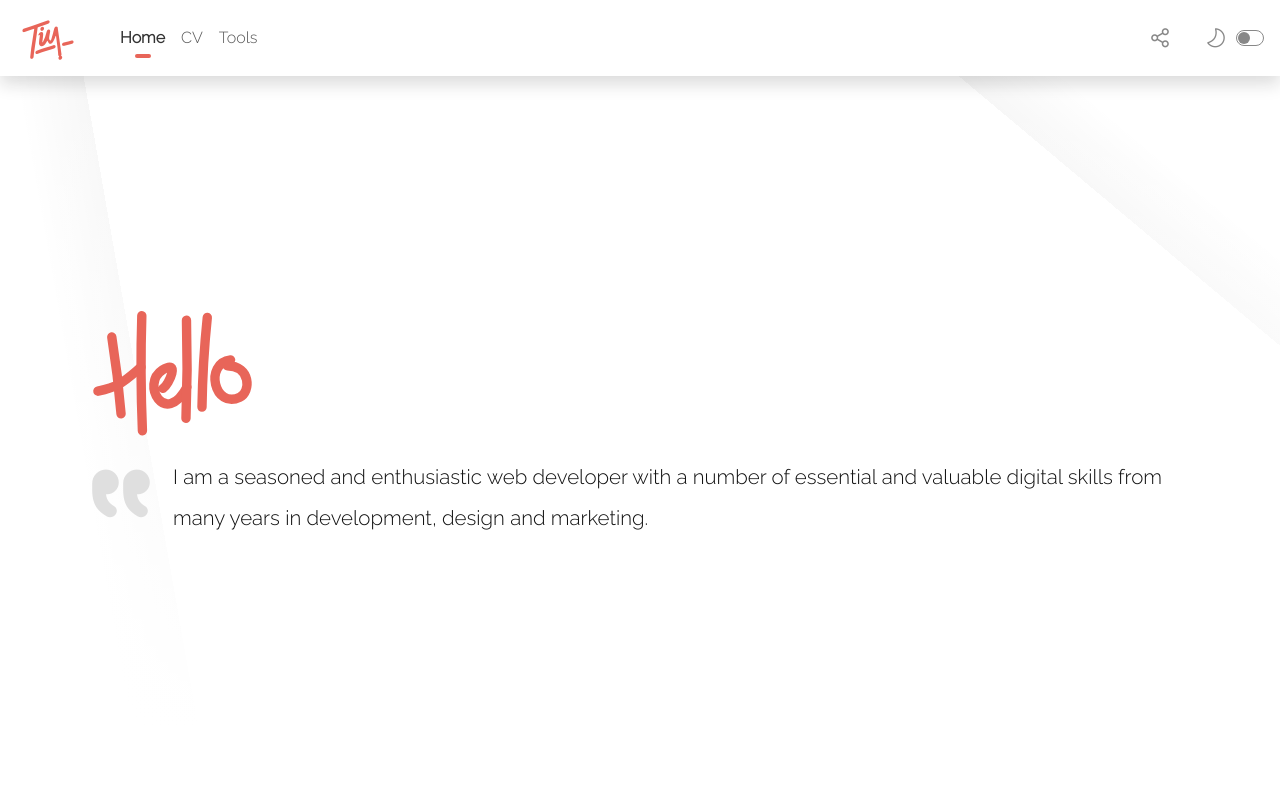
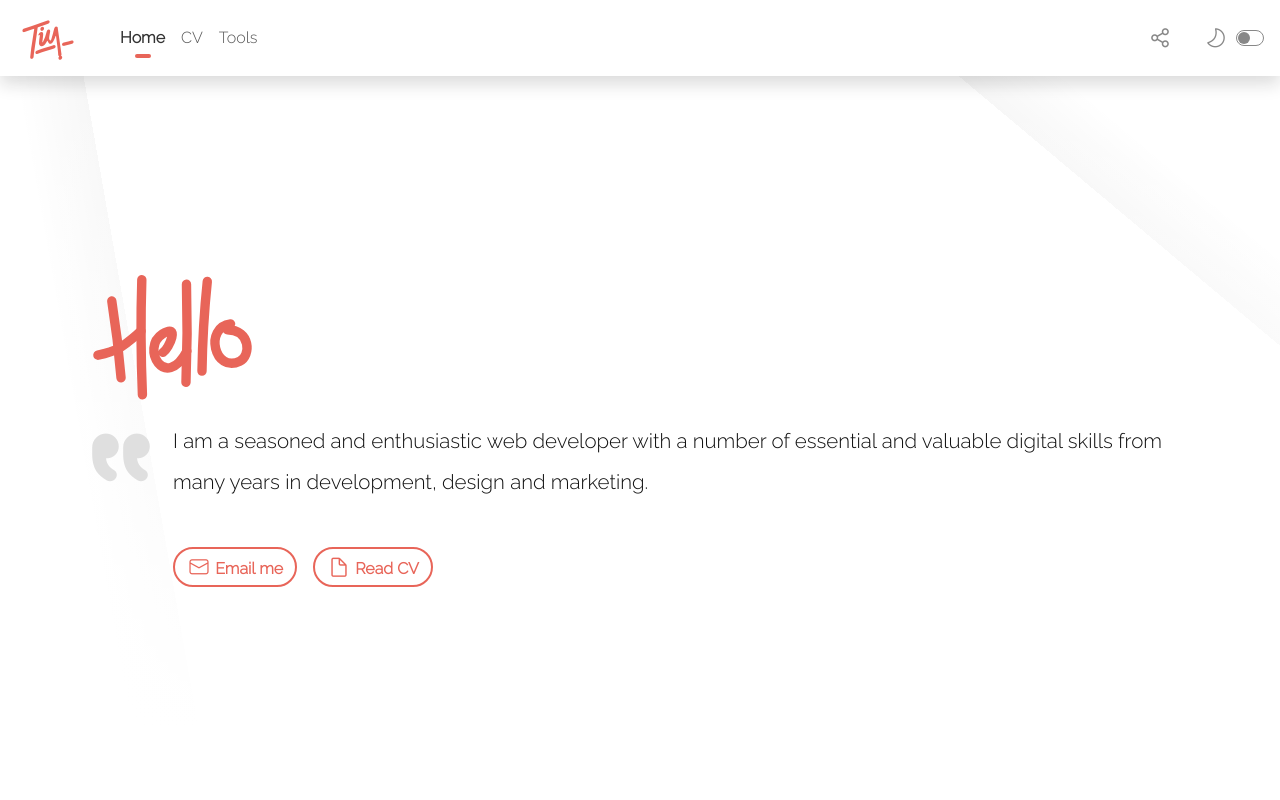
Before and after one commit to idlelimey/tim-cutting, a React (Create React App) app: page / in a window 1280 px wide. Shown: the top 800 px of the page. Built offline with nearby package versions, Linux system fonts and the light colour scheme.

Commit message:
Update Home.js

```diff
--- a/src/Pages/Home.js
+++ b/src/Pages/Home.js
@@ -12,12 +12,14 @@ function Home() {
         {
             icon: 'mail',
             label: 'Email me',
-            href: '#contact-form'
+            href: '#contact-form',
+            type: 'button'
         },
         {
             icon: 'document',
             label: 'Read CV',
-            href: '/cv'
+            href: '/cv',
+            type: 'link'
         }
     ];
 
```
